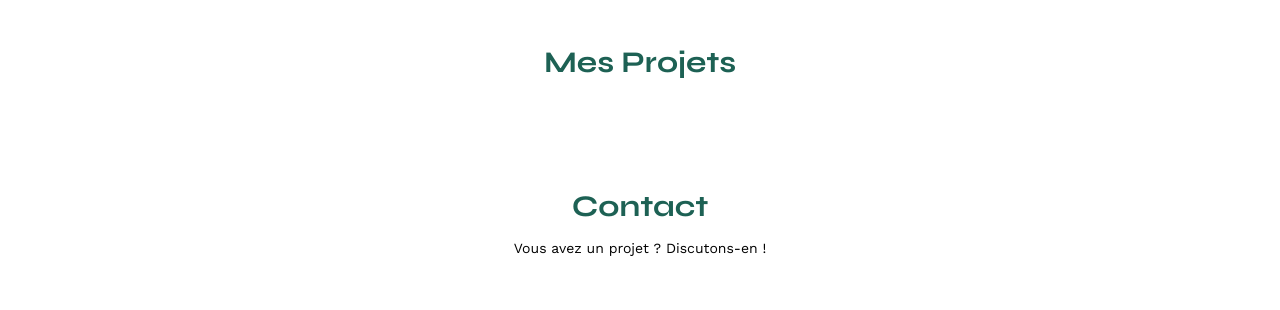
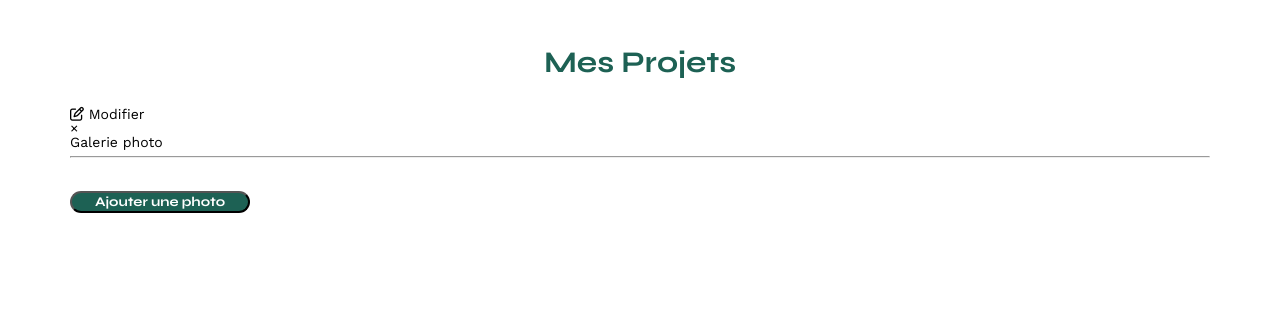
Before and after one commit to anaissclt/OcSophieBluel, a plain HTML site: page FrontEnd/index.html in a window 1280 px wide. Shown: the part 488-798 px from the top of the page. Drawn offline with nearby package versions, Linux system fonts and the light colour scheme; no server answers.

Commit message:
Ajout de la modale

```diff
--- a/FrontEnd/index.html
+++ b/FrontEnd/index.html
@@ -9,16 +9,18 @@
 	<link rel="preconnect" href="https://fonts.gstatic.com" crossorigin>
 	<link href="https://fonts.googleapis.com/css2?family=Syne:wght@700;800&family=Work+Sans&display=swap"
 		rel="stylesheet">
+	<link rel="stylesheet" href="https://cdnjs.cloudflare.com/ajax/libs/font-awesome/6.0.0-beta3/css/all.min.css">
 	<meta name="description" content="">
 	<link rel="stylesheet" href="./assets/style.css">
 	<script src="./assets/main.js"></script>
 </head>
 
 <body>
+	<!-- Ajout de la bannière modifier  -->
+	<div class="banner">
+		<p>Mode édition <i class="fa-regular fa-pen-to-square"></i></p>
+	</div>
 	<header>
-		<div class="banner">
-			<p>Mode édition</p>
-		</div>
 		<h1>Sophie Bluel <span>Architecte d'intérieur</span></h1>
 		<nav>
 			<ul>
@@ -46,7 +48,29 @@
 			</article>
 		</section>
 		<section id="portfolio">
-			<h2>Mes Projets</h2>
+			<div class="portfolio-title">
+				<h2>Mes Projets</h2>
+				<div class="btn-modifier" onclick="ouvrirModal()"><i class="fa-regular fa-pen-to-square"></i> Modifier</div>
+			</div>
+
+			<div id="modal" class="modal" onclick="fermerModal()">
+				<div class="modal-content" onclick="event.stopPropagation()">
+					<span class="close" onclick="fermerModal()">&times;</span>
+					<h3>Galerie photo</h3>
+					<div class="containerModal">
+						<div class="galleryModal">
+							<!-- Contenu de la modale  -->
+						</div>
+						<div class="formModal">
+							<form>
+								<hr>
+								<input type="submit" value="Ajouter une photo">
+							</form>
+						</div>
+					</div>
+				</div>
+			</div>
+
 			<div class="filters">
 				<!-- Filtrer les images -->
 			</div>
```
